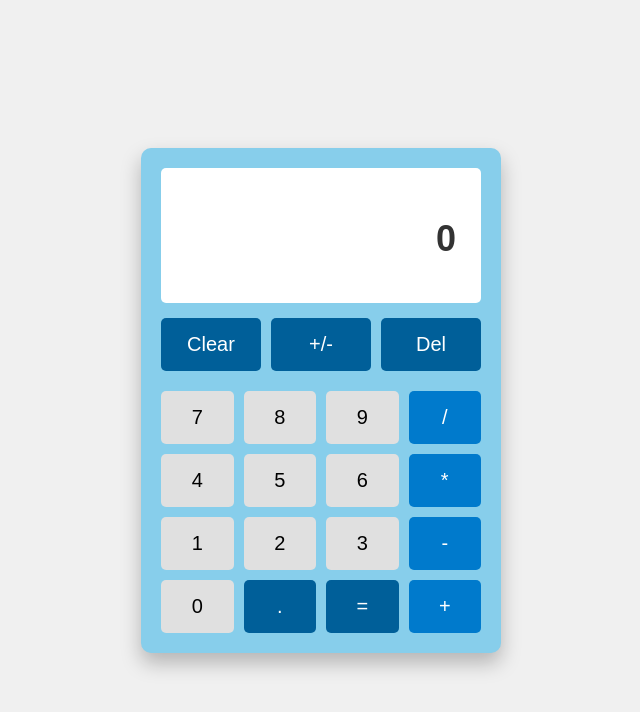
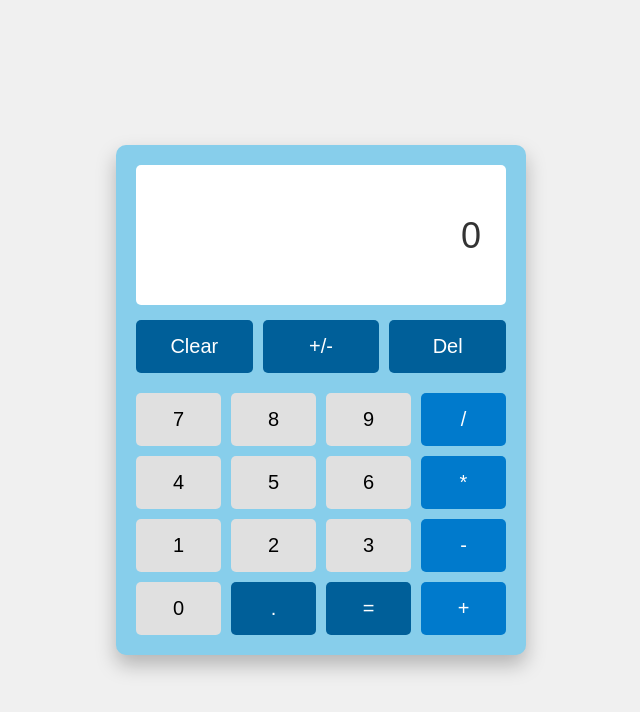
Before and after one commit to aleksandarz/mayerfeld-consulting-final-assignment-one, a plain HTML site: page index.html in a window 1280 px wide. Shown: the whole page, without its empty margins (319-959 px from the left). Drawn offline with Linux system fonts and the light colour scheme.

Commit message:
Update style.css

```diff
--- a/css/style.css
+++ b/css/style.css
@@ -15,7 +15,7 @@ body {
 }
 
 #calculator {
-    width: 320px;
+    width: 370px;
     background-color: skyblue;
     border-radius: 10px;
     padding: 20px;
@@ -42,16 +42,15 @@ body {
     background-color: #fff;
     color: #333;
     font-size: 36px;
-    font-weight: bold;
+    font-weight: normal;
     text-align: right;
     padding: 15px;
     margin-bottom: 20px;
     border-radius: 5px;
-    height: 40px;
-    min-height: 40px;
+    min-height: 45px;
+    white-space: nowrap;
+    overflow-x: auto;
     overflow-y: hidden;
-    overflow-x: hidden;
-    word-wrap: break-word;
 }
 
 .buttons-grid {
@@ -78,7 +77,6 @@ button:active {
     background-color: #aaa;
 }
 
-
 .operator-btn {
     background-color: #007acc;
     color: white;
```
